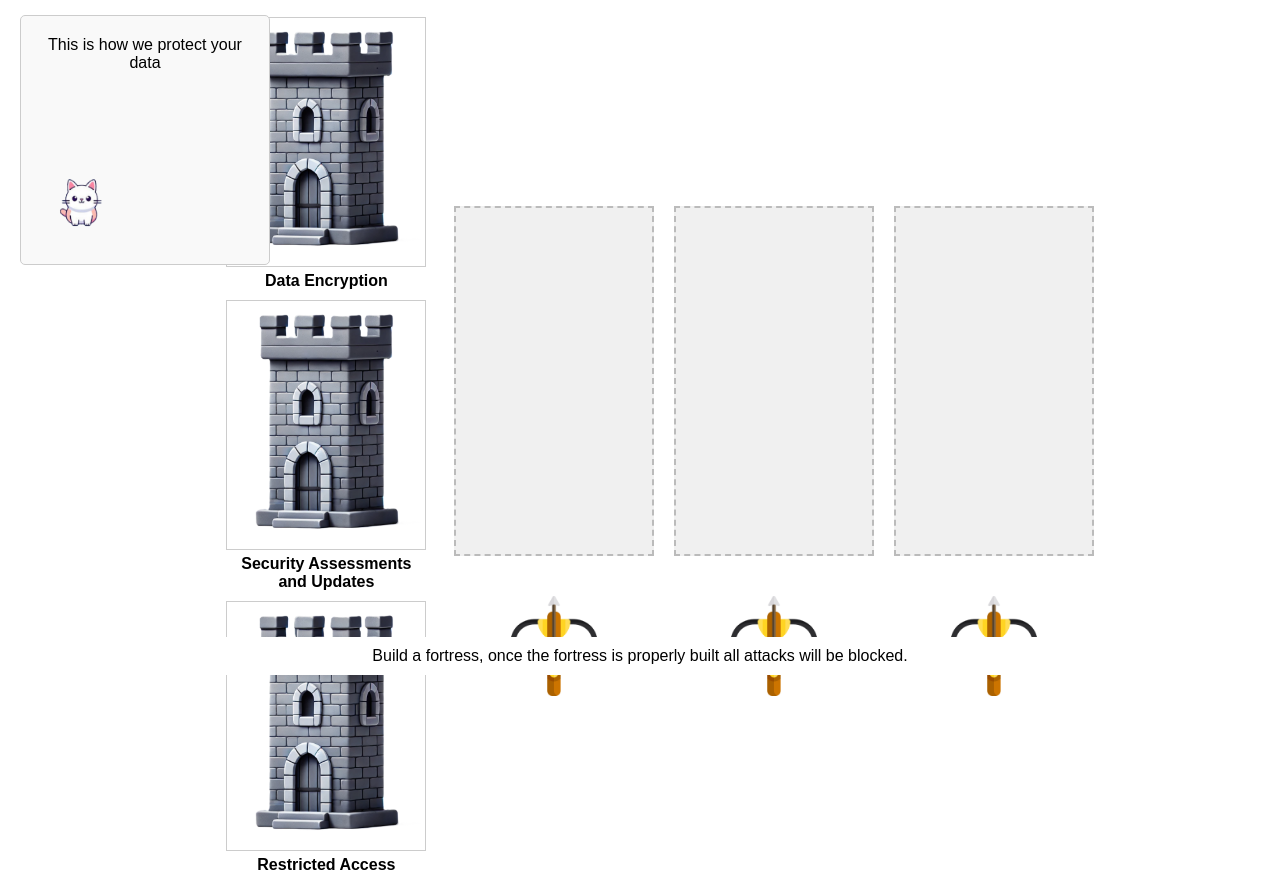
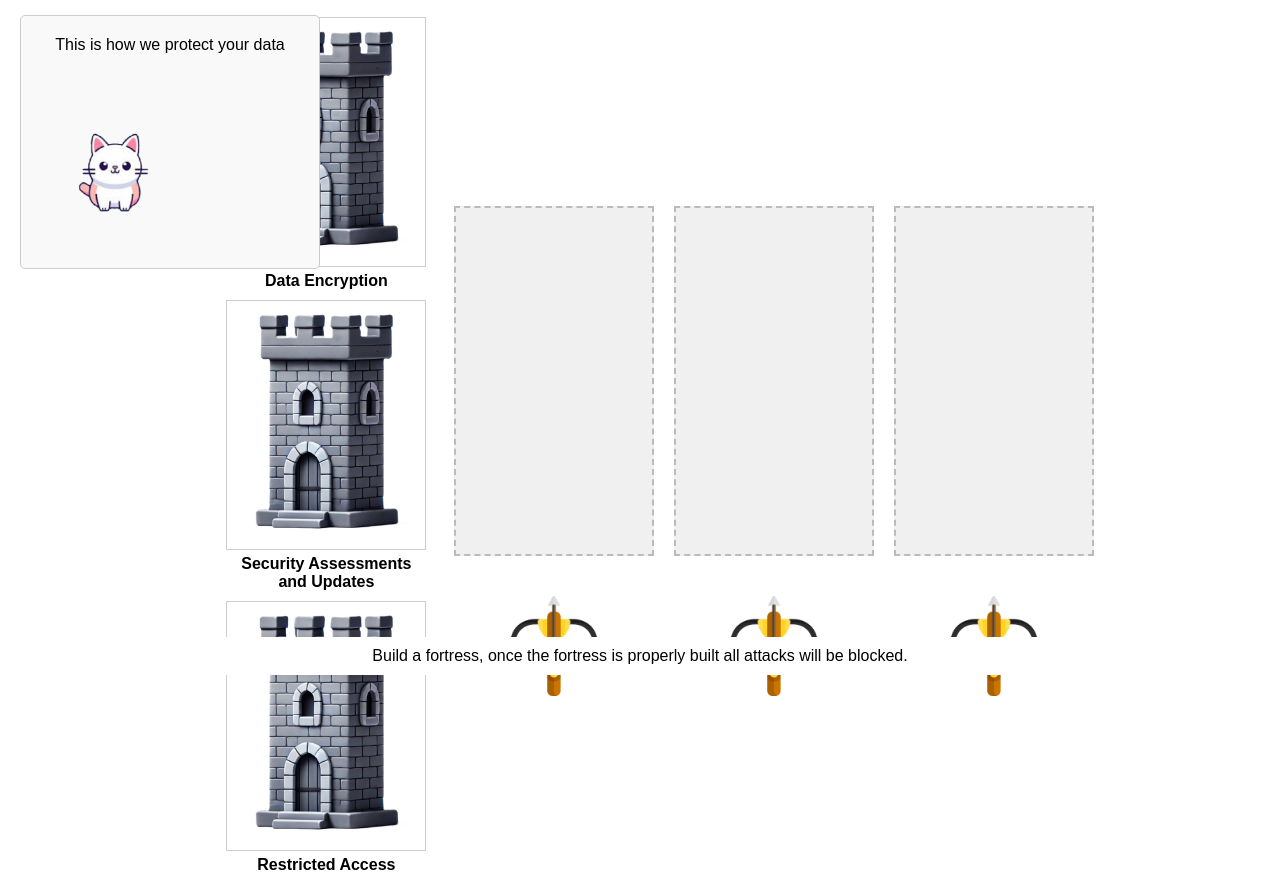
Before and after one commit to survey-cs/survey-cs.github.io, a plain HTML site: page gamified-privacy-04.html in a window 1280 px wide. Shown: the part 65-949 px from the top of the page. Drawn offline with Linux system fonts and the light colour scheme.

Commit message:
Update gamified-privacy-04.html

```diff
--- a/gamified-privacy-04.html
+++ b/gamified-privacy-04.html
@@ -31,8 +31,8 @@
             position: absolute;
             top: 80px; /* Adjusted to be below the title */
             left: 20px;
-            width: 250px;
-            height: 250px; /* Square card */
+            width: 300px;
+            height: 254px; /* Square card */
             background-color: #f9f9f9;
             border: 1px solid #ccc;
             border-radius: 5px;
@@ -46,8 +46,8 @@
             position: absolute;
             bottom: 10px;
             left: 10px;
-            width: 100px;
-            height: 100px;
+            width: 166px;
+            height: 166px;
             border-radius: 5px;
         }
         .info-card p {
```
